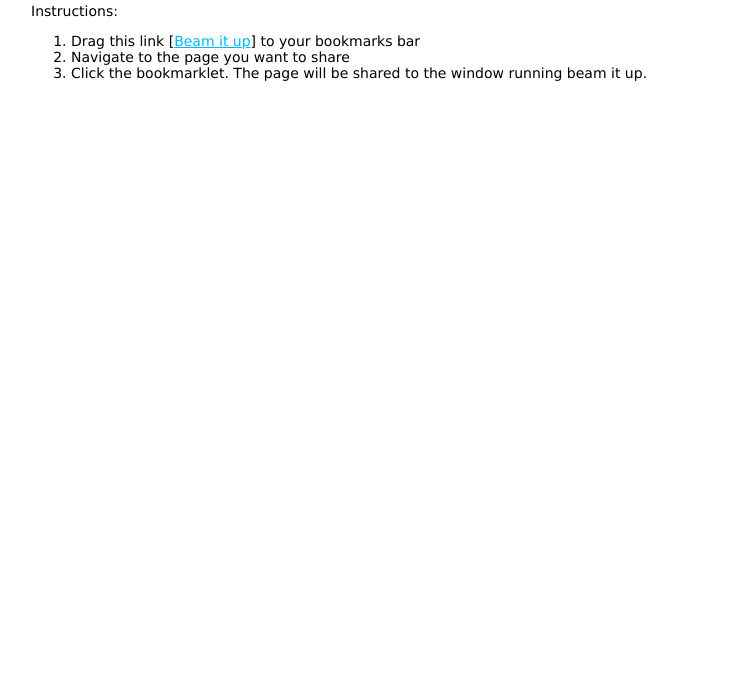
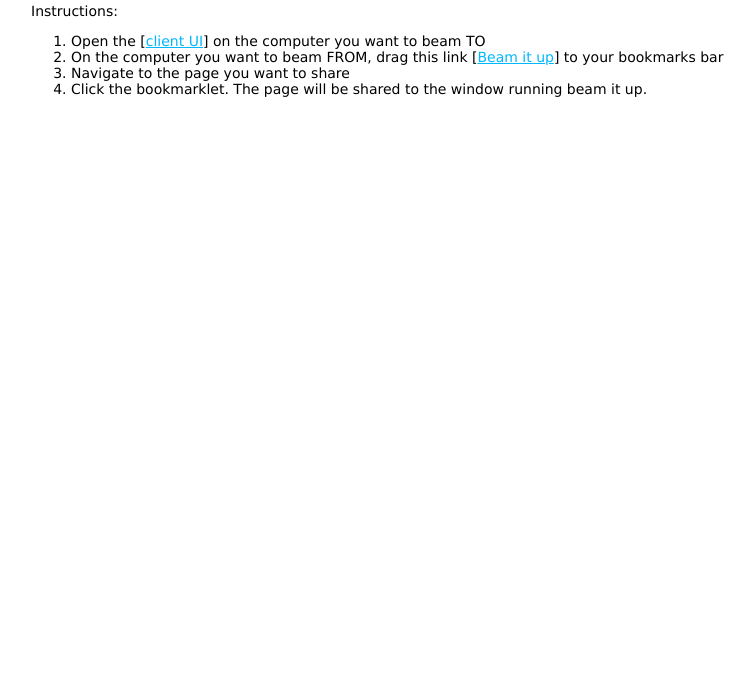
Before and after one commit to sethmcl/beamitup, a website: page app/views/index.html in a window 1280 px wide. Shown: the part 126-800 px from the top of the page, without its empty margins (27-782 px from the left). Drawn offline with Linux system fonts and the light colour scheme.

Commit message:
Updating instructions on homepage and in readme file

```diff
--- a/app/views/index.html
+++ b/app/views/index.html
@@ -11,13 +11,14 @@
   Instructions:
 
   <ol>
-    <li>Drag this link [<a href="" id="bookmarklet" title="bookmarklet">Beam it up</a>] to your bookmarks bar</li>
+    <li>Open the [<a href="" id="client-ui">client UI</a>] on the computer you want to beam TO</li>
+    <li>On the computer you want to beam FROM, drag this link [<a href="" id="bookmarklet" title="bookmarklet">Beam it up</a>] to your bookmarks bar</li>
     <li>Navigate to the page you want to share</li>
     <li>Click the bookmarklet. The page will be shared to the window running beam it up.</li>
   </ol>
 
   <script type="text/javascript">
-    //console.log(encodeURIComponent(window.location.protocol + "//" + window.location.host));
+    document.getElementById('client-ui').href = window.location.protocol + '//' + window.location.host + '/client-ui';
     document.getElementById('bookmarklet').href = "javascript:(function() {var s = document.createElement('script');s.setAttribute('type', 'text/javascript');s.setAttribute('src','http://"+window.location.host+"/bookmarklet/"+encodeURIComponent(encodeURIComponent('http://'+window.location.host))+"');document.head.appendChild(s);}());";
   </script>
 </body>
```
Also changed, not shown: 1 other file.
